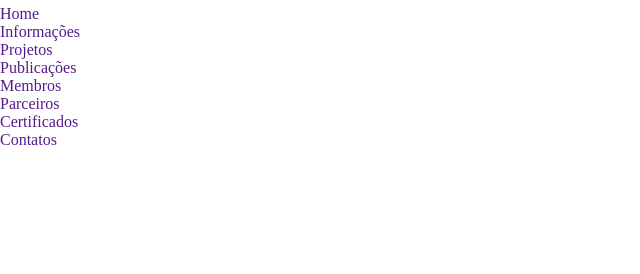
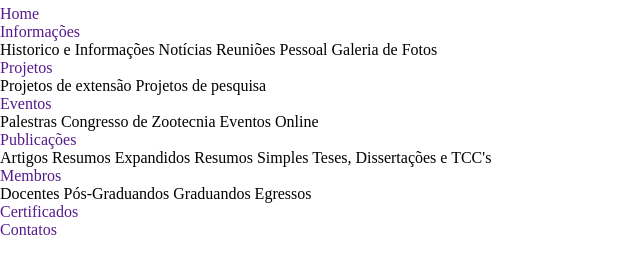
Before and after one commit to gscproseg/SITE, a plain HTML site: page index.html in a window 1280 px wide. Shown: the part 82-356 px from the top of the page, without its empty margins (0-640 px from the left). Drawn offline with Linux system fonts and the light colour scheme; a web font is replaced by a local one.

Commit message:
alteração de html
submenus

```diff
--- a/index.html
+++ b/index.html
@@ -22,20 +22,40 @@
     <div>
         <h3 class="Atividades">Atividades Desenvolvidas</h3>
     </div>
-
-
-
     <nav>
         <ul class="menu">
             <li class="menu-item"><a href="" class="menu-link">Home</a></li>
             <li class="menu-item"><a href="" class="menu-link">Informações</a></li>
+            Historico e Informações
+            Notícias
+            Reuniões
+            Pessoal
+            Galeria de Fotos
             <li class="menu-item"><a href="" class="menu-link">Projetos</a></li>
+            Projetos de extensão
+            Projetos de pesquisa
+            <li class="menu-item"><a href="" class="menu-link">Eventos</a></li>
+            Palestras
+            Congresso de Zootecnia
+            Eventos Online
             <li class="menu-item"><a href="" class="menu-link">Publicações</a></li>
+            Artigos
+            Resumos Expandidos
+            Resumos Simples
+            Teses, Dissertações e TCC's
             <li class="menu-item"><a href="" class="menu-link">Membros</a></li>
-            <li class="menu-item"><a href="" class="menu-link">Parceiros</a></li>
+            Docentes
+            Pós-Graduandos
+            Graduandos
+            Egressos
             <li class="menu-item"><a href="" class="menu-link">Certificados</a></li>
             <li class="menu-item"><a href="" class="menu-link">Contatos</a></li>
         </ul>
     </nav>
+
+
+
+
+
 </body>
 </html>
```
Also changed, not shown: artigos.html (added), congressos.html (added), docente.html (added), egressos.html (added), eventos.html (added), galeria.html (added), graduandos.html (added), historico.htm (added), palestras.html (added), pessoal.html (added), pos.html (added), projetoextensão.html (added), projetospesquisa.html (added), resumosexpandidos.html (added), 2 more files, 2 other files.
